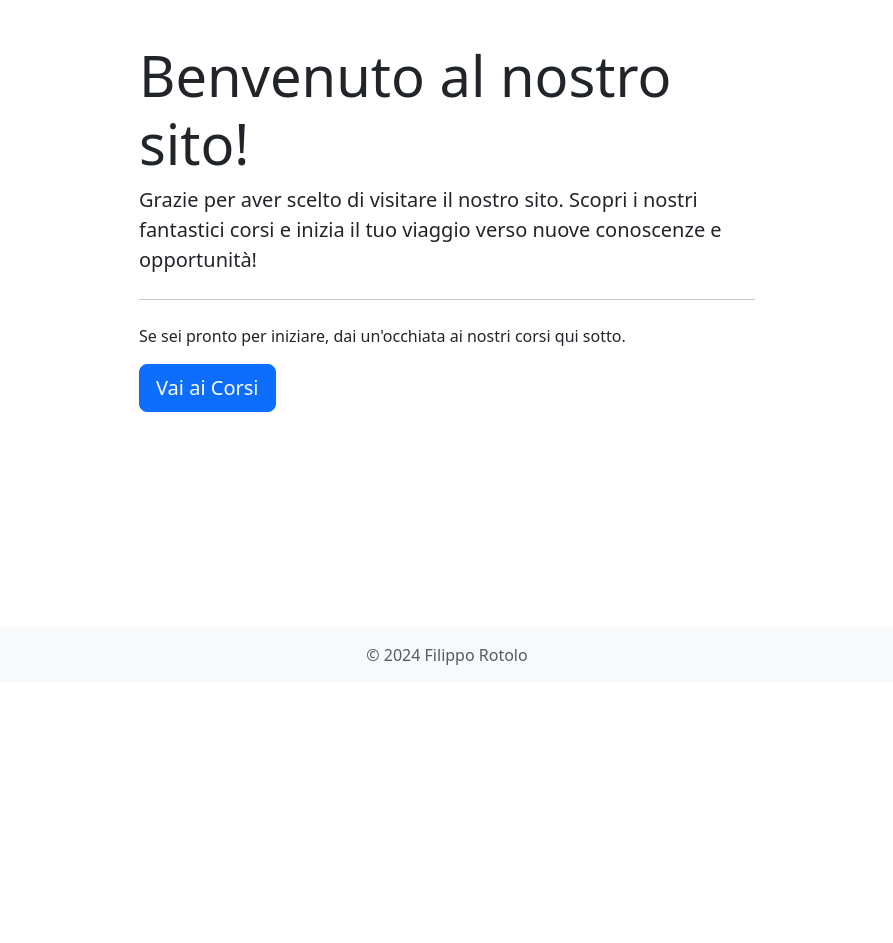
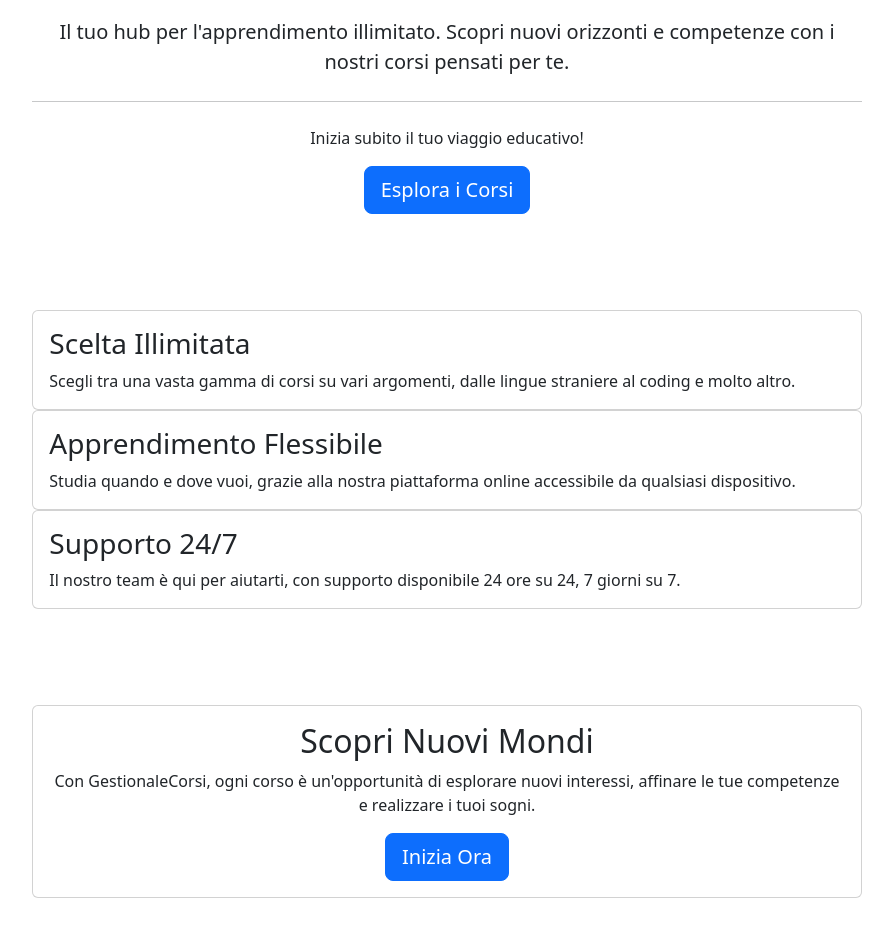
Before and after one commit to PhilRoll/gestionale-corsi-frontend-filippo-rotolo, a React (Vite) app: page / in a window 1280 px wide. Shown: the part 229-1172 px from the top of the page, without its empty margins (193-1086 px from the left). Before the commit the page ends 912 px from the top, so only its background shows below. Built offline with nearby package versions, Linux system fonts and the light colour scheme.

Commit message:
aggiornamento

```diff
--- a/src/components/Sections/UserInfo.jsx
+++ b/src/components/Sections/UserInfo.jsx
@@ -1,7 +1,22 @@
-import React from 'react';
-import { Link } from 'react-router-dom';
+import { Link, useNavigate } from 'react-router-dom';
+import { DeleteUser } from '../../services/RESTservice';
+import { useState, useContext } from 'react';
+import { AuthContext } from '../contexts/AuthContext/AuthContext';
 
 export function UserInfo({ nome, cognome, email }) {
+
+    const { user, resetContext } = useContext(AuthContext);
+
+    const navigate = useNavigate();
+    const [showAlert, setShowAlert] = useState(false);
+
+    const handleDeleteUser = () => {
+        DeleteUser(email);
+        resetContext();
+        setShowAlert(false);
+        navigate('/');
+    };
+
     return (
         <section className="mt-5">
             <h2>Profilo di {nome} {cognome}</h2>
@@ -11,9 +26,17 @@
                     <p className="card-text"><strong>Nome:</strong> {nome}</p>
                     <p className="card-text"><strong>Cognome:</strong> {cognome}</p>
                     <p className="card-text"><strong>Email:</strong> {email}</p>
-                    <Link to="/user/update" className="btn btn-primary mt-3">Modifica Profilo</Link>
+                    <button onClick={() => setShowAlert(true)} className="btn btn-danger mt-3">Elimina Profilo</button>
+                    <Link to="/user/update" className="btn btn-primary mt-3 ml-3">Modifica Profilo</Link>
                 </div>
             </div>
+            {showAlert && (
+                <div className="alert alert-danger mt-3" role="alert">
+                    Sei sicuro di voler eliminare il tuo profilo?
+                    <button onClick={handleDeleteUser} className="btn btn-danger btn-sm ml-2">Elimina</button>
+                    <button onClick={() => setShowAlert(false)} className="btn btn-secondary btn-sm ml-2">Annulla</button>
+                </div>
+            )}
         </section>
     );
 }
--- /dev/null
+++ b/src/components/Sections/Welcome1.jsx
@@ -0,0 +1,19 @@
+import { Link } from "react-router-dom";
+
+export function Welcome1() {
+    return (
+        <section className="welcome-section text-center py-5">
+            <div className="row justify-content-center align-items-center">
+                <div className="col-md-8">
+                    <div className="jumbotron">
+                        <h1 className="display-4">Ciao, Benvenuto a GestionaleCorsi!</h1>
+                        <p className="lead">Il tuo hub per l'apprendimento illimitato. Scopri nuovi orizzonti e competenze con i nostri corsi pensati per te.</p>
+                        <hr className="my-4" />
+                        <p>Inizia subito il tuo viaggio educativo!</p>
+                        <Link to="/courses" className="btn btn-primary btn-lg">Esplora i Corsi</Link>
+                    </div>
+                </div>
+            </div>
+        </section>
+    );
+}
--- /dev/null
+++ b/src/components/Sections/Welcome2.jsx
@@ -0,0 +1,31 @@
+
+export function Welcome2() {
+    return (
+        <section className="advantages-section py-5">
+                <div className="row justify-content-center">
+                    <div className="col-md-8">
+                        <div className="card-deck">
+                            <div className="card">
+                                <div className="card-body">
+                                    <h3 className="card-title">Scelta Illimitata</h3>
+                                    <p className="card-text">Scegli tra una vasta gamma di corsi su vari argomenti, dalle lingue straniere al coding e molto altro.</p>
+                                </div>
+                            </div>
+                            <div className="card">
+                                <div className="card-body">
+                                    <h3 className="card-title">Apprendimento Flessibile</h3>
+                                    <p className="card-text">Studia quando e dove vuoi, grazie alla nostra piattaforma online accessibile da qualsiasi dispositivo.</p>
+                                </div>
+                            </div>
+                            <div className="card">
+                                <div className="card-body">
+                                    <h3 className="card-title">Supporto 24/7</h3>
+                                    <p className="card-text">Il nostro team è qui per aiutarti, con supporto disponibile 24 ore su 24, 7 giorni su 7.</p>
+                                </div>
+                            </div>
+                        </div>
+                    </div>
+                </div>
+            </section>
+    )
+}
--- /dev/null
+++ b/src/components/Sections/Welcome3.jsx
@@ -0,0 +1,19 @@
+import { Link } from "react-router-dom";
+
+export function Welcome3() {
+    return (
+        <section className="inspiration-section py-5">
+            <div className="row justify-content-center">
+                <div className="col-md-8">
+                    <div className="card">
+                        <div className="card-body text-center">
+                            <h2 className="card-title">Scopri Nuovi Mondi</h2>
+                            <p className="card-text">Con GestionaleCorsi, ogni corso è un'opportunità di esplorare nuovi interessi, affinare le tue competenze e realizzare i tuoi sogni.</p>
+                            <Link to="/courses" className="btn btn-primary btn-lg">Inizia Ora</Link>
+                        </div>
+                    </div>
+                </div>
+            </div>
+        </section>
+    );
+}
--- a/src/components/pages/AllUsers/AllUsers.jsx
+++ b/src/components/pages/AllUsers/AllUsers.jsx
@@ -1,13 +1,8 @@
-import { Link } from 'react-router-dom';
-import { RegistrationForm } from '../../Forms/RegistrationForm';
-import { GetAllUsers } from '../../../services/RESTservice';
+import React, { useEffect, useState } from 'react';
+import { GetAllUsers, DeleteUser } from '../../../services/RESTservice';
 import Cookies from 'js-cookie';
-import { useEffect, useState } from 'react';
-import { UserCard } from '../../Cards/UserCard';
-
 
 export function AllUsers() {
-
     const [users, setUsers] = useState([]);
 
     useEffect(() => {
@@ -23,23 +18,70 @@
         fetchData();
     }, []);
 
-    useEffect(() => {
-        console.log(users)
-    }, [users])
-
+    const handleDeleteUser = async (email) => {
+        const confirmDelete = window.confirm("Sei sicuro di voler eliminare questo utente?");
+        if (confirmDelete) {
+            try {
+                const response = await DeleteUser(email);
+                if (response.ok) {
+                    console.log('Utente eliminato con successo');
+                    setUsers(users.filter(user => user.email !== email));
+                } else {
+                    console.error('Errore durante l\'eliminazione dell\'utente');
+                }
+            } catch (error) {
+                console.error('Errore durante l\'eliminazione dell\'utente:', error);
+            }
+        }
+    };
 
     return (
-        <>
-            <div className="container-fluid">
-                <div className="row row-cols-1 row-cols-md-3 g-4 justify-content-center">
-                    {users?.map((user, index) => (
-                        <div className="col" key={index}>
-                            <UserCard nome={user.nome} cognome={user.cognome} email={user.email} ruoli={user.ruoli} corsi={user.corsi} />
-                        </div>
-                    ))}
-                </div>
-                <hr className="my-4" />
+        <div className="container" style={{ height: "100vh"}}>
+            <h2 className="my-4">Elenco Utenti</h2>
+            <div className="table-responsive">
+                <table className="table table-bordered table-striped">
+                    <thead className="table">
+                        <tr>
+                            <th>Nome</th>
+                            <th>Cognome</th>
+                            <th>Email</th>
+                            <th>Ruoli</th>
+                            <th>Corsi</th>
+                            <th>Modifica</th>
+                            <th>Elimina</th>
+                        </tr>
+                    </thead>
+                    <tbody>
+                        {users.map((user, index) => (
+                            <tr key={index}>
+                                <td>{user.nome}</td>
+                                <td>{user.cognome}</td>
+                                <td>{user.email}</td>
+                                <td>
+                                    <ul>
+                                        {user.ruoli.map((ruolo, index) => (
+                                            <li key={index}>{ruolo.tipologia}</li>
+                                        ))}
+                                    </ul>
+                                </td>
+                                <td>
+                                    <ul>
+                                        {user.corsi.map((corso, index) => (
+                                            <li key={index}>{corso.nomeCorso}</li>
+                                        ))}
+                                    </ul>
+                                </td>
+                                <td>
+                                    <a href={`/user/update/${user.email}`} className="btn btn-outline-secondary btn-sm">Modifica</a>
+                                </td>
+                                <td>
+                                    <button onClick={() => handleDeleteUser(user.email)} className="btn btn-outline-danger btn-sm">Elimina</button>
+                                </td>
+                            </tr>
+                        ))}
+                    </tbody>
+                </table>
             </div>
-        </>
+        </div>
     );
 }
--- a/src/components/pages/Home/Home.jsx
+++ b/src/components/pages/Home/Home.jsx
@@ -1,19 +1,12 @@
-import { Link } from 'react-router-dom';
-
+import { Welcome1 } from '../../Sections/Welcome1';
+import { Welcome2 } from '../../Sections/Welcome2';
+import { Welcome3 } from '../../Sections/Welcome3';
 export function Home() {
     return (
         <div className="container-fluid">
-            <div className="row justify-content-center align-items-center" style={{ height: "100vh" }}>
-                <div className="col-md-6">
-                    <div className="jumbotron">
-                        <h1 className="display-4">Benvenuto al nostro sito!</h1>
-                        <p className="lead">Grazie per aver scelto di visitare il nostro sito. Scopri i nostri fantastici corsi e inizia il tuo viaggio verso nuove conoscenze e opportunità!</p>
-                        <hr className="my-4" />
-                        <p>Se sei pronto per iniziare, dai un'occhiata ai nostri corsi qui sotto.</p>
-                        <Link to="/courses" className="btn btn-primary btn-lg">Vai ai Corsi</Link>
-                    </div>
-                </div>
-            </div>
+            <Welcome1/>
+            <Welcome2/>
+            <Welcome3/>
         </div>
     );
 }
--- a/src/components/pages/UserProfile/UserProfile.jsx
+++ b/src/components/pages/UserProfile/UserProfile.jsx
@@ -8,17 +8,17 @@
 import { DiscoverCourses } from '../../Sections/DiscoverCourses';
 
 export function UserProfile() {
-    // Dal contesto
+    //user dal contesto
     const { user } = useContext(AuthContext);
 
-    // Stati del componente
+    //stati del componente
     const [nome, setNome] = useState('');
     const [cognome, setCognome] = useState('');
     const [email, setEmail] = useState('');
     const [ruoli, setRuoli] = useState([]);
     const [corsi, setCorsi] = useState([]);
 
-    // Effect per ottenere le informazioni dell'utente
+    //informazioni dell'utente
     useEffect(() => {
         if (user) {
             setNome(user.nome);
@@ -28,7 +28,7 @@
     }, [user]);
 
 
-    // Effect per ottenere i ruoli e i corsi dell'utente
+    //effect per ottenere i ruoli e i corsi dell'utente
     useEffect(() => {
         const fetchData = async () => {
             if (email) {
@@ -42,7 +42,7 @@
     }, [email]);
 
     return (
-        <div className="container">
+        <div className="container my-5">
             <UserInfo nome={nome} cognome={cognome} email={email} />
             <UserRoles ruoli={ruoli} />
             <UserCourses corsi={corsi} />
```
